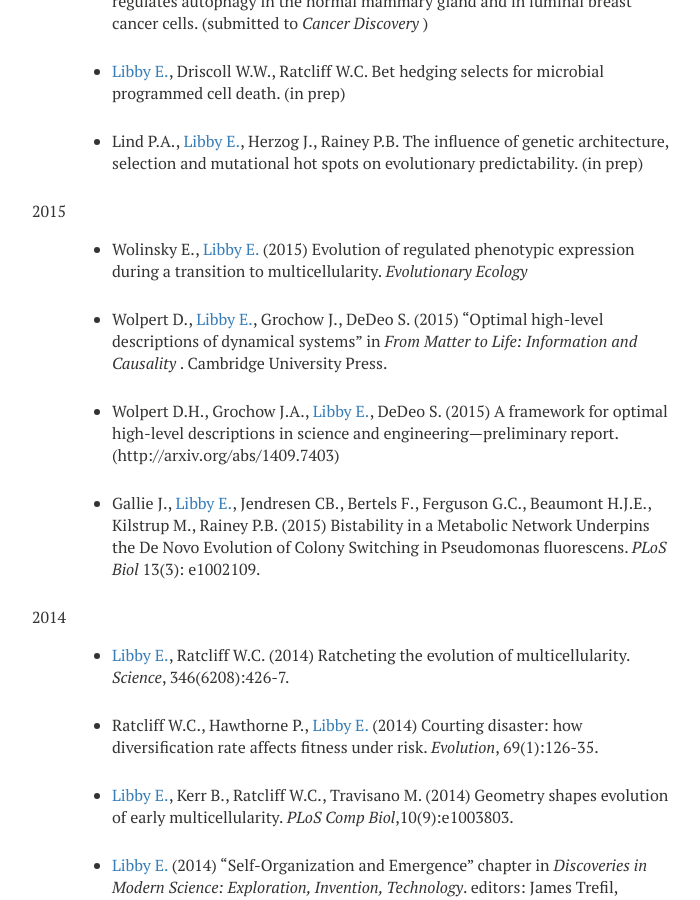
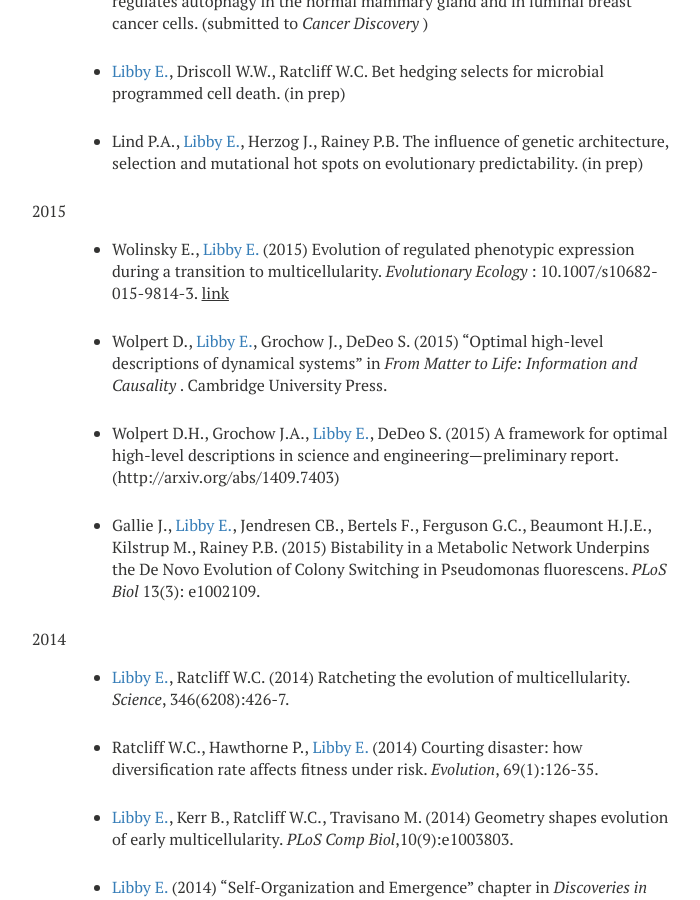
Before and after one commit to ericlibby/oldweb, a Jekyll site: the page built from p_publications/index.md, in a window 1280 px wide and 900 px high, scrolled down 1237 px. Shown: the whole window, without its empty margins (288-988 px from the left). Built offline with Jekyll 4.4.1, drawn with Linux system fonts in a browser that asks for light colours; nearby versions of some CDN libraries.

Commit message:
add a link

```diff
--- a/p_publications/index.md
+++ b/p_publications/index.md
@@ -44,7 +44,7 @@ Email: elibby at santafe.edu
 	* Lind P.A., <span style="color:#377EB8;"> Libby E.</span>, Herzog J., Rainey P.B. The influence of genetic architecture, selection and mutational hot spots on evolutionary predictability. (in prep)
 
 2015
-:	* Wolinsky E., <span style="color:#377EB8;"> Libby E.</span> (2015) Evolution of regulated phenotypic expression during a transition to multicellularity. <I> Evolutionary Ecology </I>
+:	* Wolinsky E., <span style="color:#377EB8;"> Libby E.</span> (2015) Evolution of regulated phenotypic expression during a transition to multicellularity. <I> Evolutionary Ecology </I>: 10.1007/s10682-015-9814-3.  [link](http://link.springer.com/article/10.1007%2Fs10682-015-9814-3)
 
 	* Wolpert D., <span style="color:#377EB8;"> Libby E.</span>, Grochow J., DeDeo S. (2015) "Optimal high-level descriptions of dynamical systems" in <I> From Matter to Life: Information and Causality </I>. Cambridge University Press.
 
```
